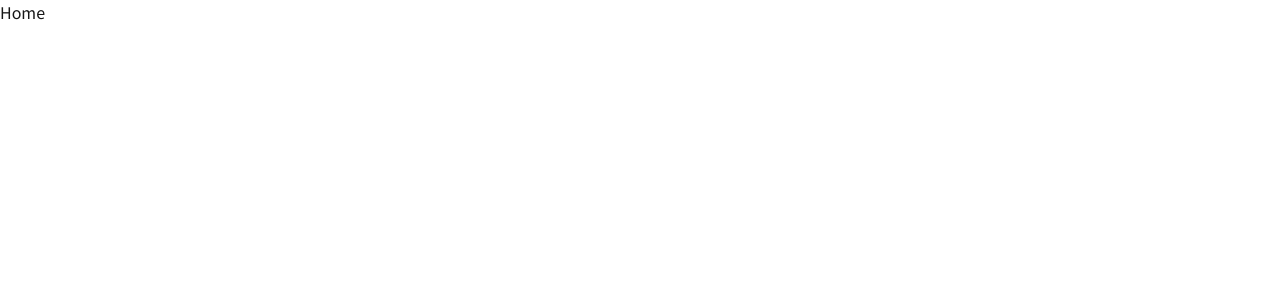
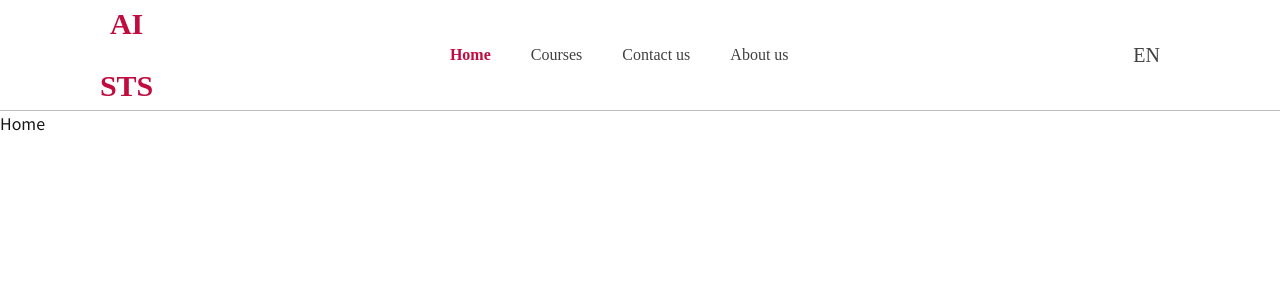
Before and after one commit to bgradecoding/AIService, a Next.js app: page / in a window 1280 px wide. Shown: the top 300 px of the page. Built offline with nearby package versions, Linux system fonts and the light colour scheme.

Commit message:
:sparkles: (header) header layout 잡기

```diff
--- a/src/app/providers.tsx
+++ b/src/app/providers.tsx
@@ -1,6 +1,7 @@
 'use client';
 import { QueryClient, QueryClientProvider } from '@tanstack/react-query';
 import { Toaster } from 'react-hot-toast';
+import Header from '@/components/header';
 
 interface Props {
   children?: React.ReactNode;
@@ -18,5 +19,10 @@ export const NextProvider = ({ children }: Props) => {
 };
 
 export const NextLayout = ({ children }: Props) => {
-  return <>{children}</>;
+  return (
+    <>
+      <Header />
+      {children}
+    </>
+  );
 };
--- /dev/null
+++ b/src/components/header/index.tsx
@@ -0,0 +1,57 @@
+'use client';
+
+import { useState } from 'react';
+import { useRouter } from 'next/navigation';
+
+const Header = () => {
+  return (
+    <nav>
+      <div className="w-full h-[111px] px-[108px] py-7 bg-white border-b border-[#bdbdbd] justify-center items-center inline-flex">
+        <div className="h-[55px] justify-start items-center gap-[263px] inline-flex">
+          <div className="justify-start items-center gap-1 flex">
+            <div className="text-center text-[#c00c3f] text-3xl font-semibold font-['Poppins'] leading-[61.60px]">
+              AI STS
+            </div>
+          </div>
+          <div className="justify-start items-center gap-[308px] flex">
+            <div className="w-[406px] h-[25px] justify-center items-start gap-10 flex">
+              <div className="justify-center items-center flex">
+                <div className="text-center text-[#c00c3f] text-base font-bold font-['Poppins']">
+                  Home
+                </div>
+              </div>
+              <div className="justify-center items-center flex">
+                <div className="text-center text-neutral-700 text-base font-normal font-['Poppins']">
+                  Courses
+                </div>
+              </div>
+              <div className="justify-center items-center flex">
+                <div className="text-center text-neutral-700 text-base font-normal font-['Poppins']">
+                  Contact us
+                </div>
+              </div>
+              <div className="justify-center items-center flex">
+                <div className="text-center text-neutral-700 text-base font-normal font-['Poppins']">
+                  About us
+                </div>
+              </div>
+            </div>
+          </div>
+          <div className="justify-end items-center gap-4 flex">
+            <div className="justify-start items-end gap-6 flex">
+              <div className="w-6 h-6 p-1 justify-center items-center flex"></div>
+              <div className="h-[30px] justify-center items-center gap-2 flex">
+                <div className="grow shrink basis-0 text-center text-neutral-700 text-xl font-normal font-['Poppins']">
+                  EN
+                </div>
+                <div className="h-6 px-[6.12px] py-[8.30px] justify-center items-center flex"></div>
+              </div>
+            </div>
+          </div>
+        </div>
+      </div>
+    </nav>
+  );
+};
+
+export default Header;
```
